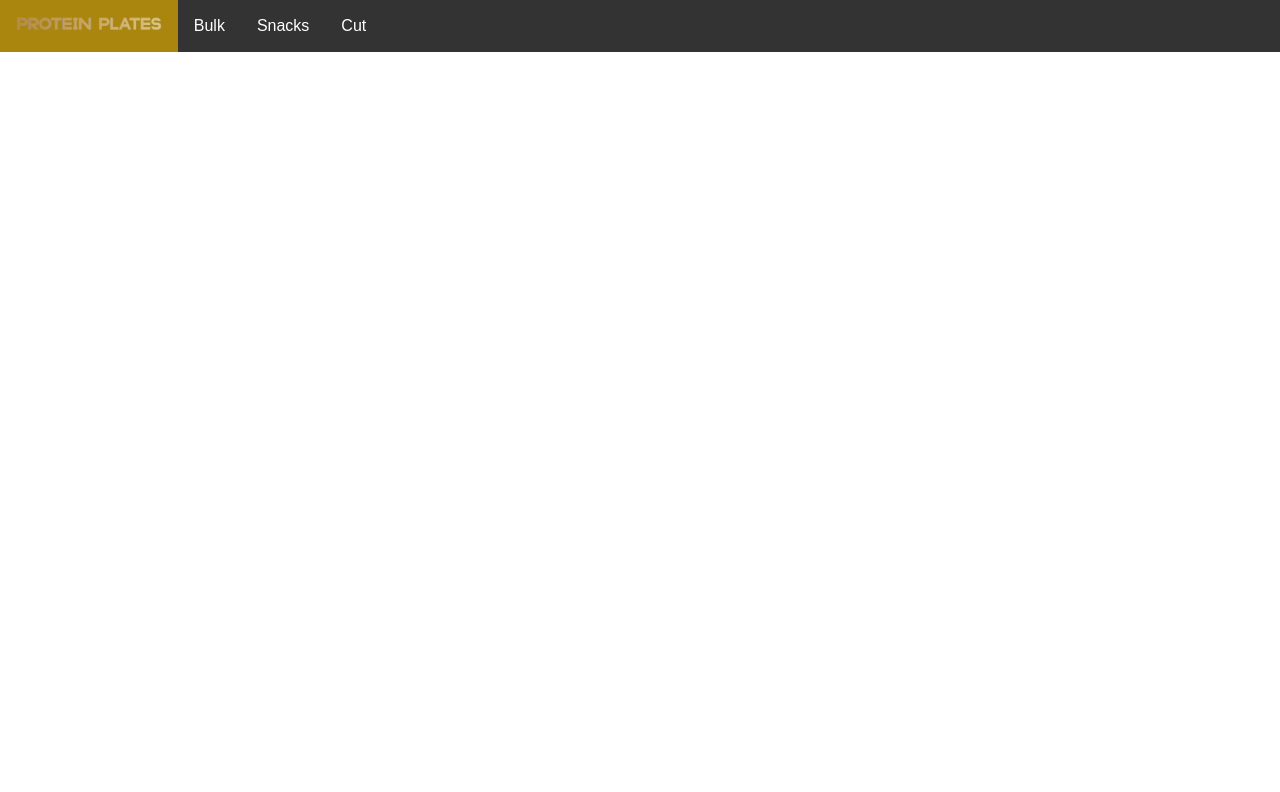
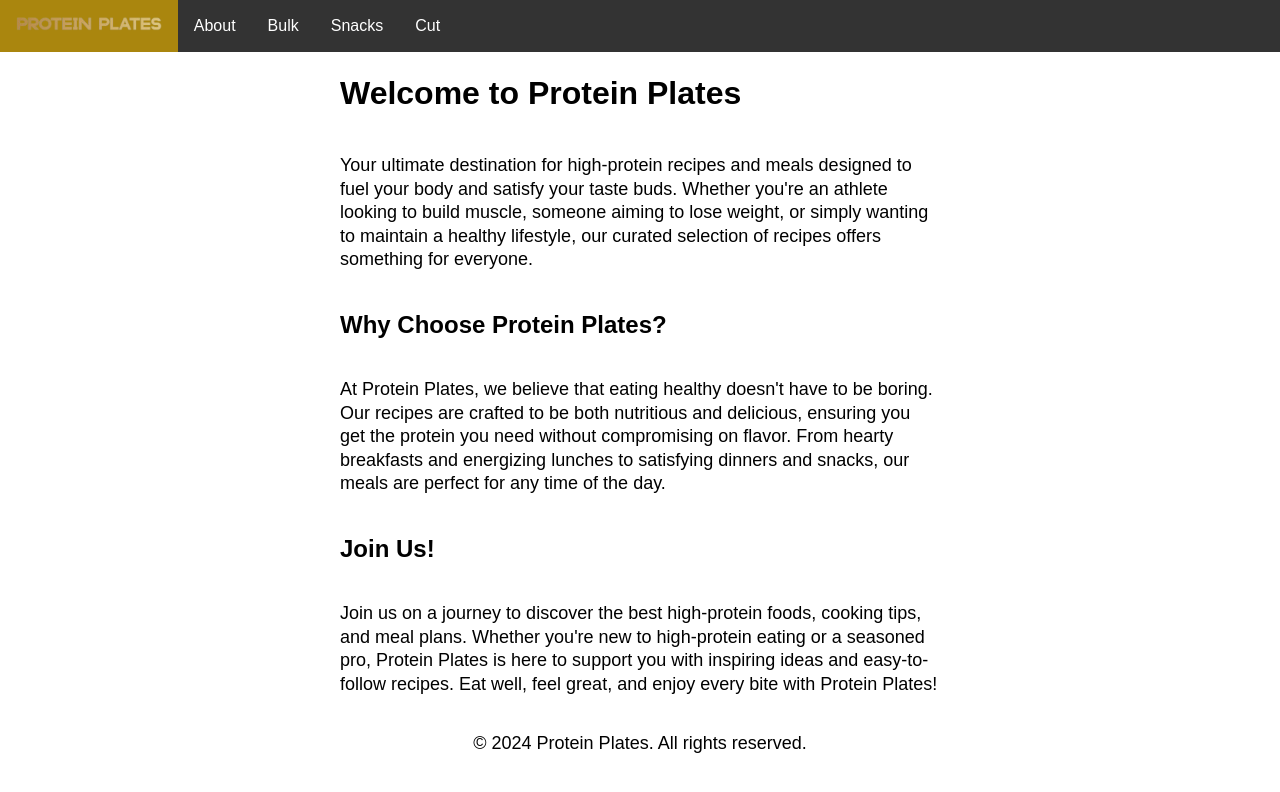
Before and after one commit to JarneDM/ProteinPlates, a React (Vite) app: page /pages/About in a window 1280 px wide. Before the commit this address had no page. Shown: the top 792 px of the page. Built offline with nearby package versions, Linux system fonts and the light colour scheme.

Commit message:
adding about section

```diff
--- a/src/App.css
+++ b/src/App.css
@@ -9,8 +9,8 @@ body{
   align-items: center;
 }
 
-p{
+/* p{
   font-size: xx-large;
   display: flex;
   justify-content: center;
-}
+} */
--- a/src/App.jsx
+++ b/src/App.jsx
@@ -6,6 +6,7 @@ import Home from './pages/Home.jsx';
 import Bulk from './pages/Bulk.jsx';
 import Snacks from './pages/Snacks.jsx';
 import Cut from './pages/Cut.jsx';
+import About from './pages/About.jsx';
 
 function App() {
   return (
@@ -15,6 +16,7 @@ function App() {
           <NavBar />
           <Routes>
             <Route exact path='/' element={<Home />} />
+            <Route path='/pages/About' element={<About />} />
             <Route path='/pages/Bulk' element={<Bulk />} />
             <Route path='/pages/Snacks' element={<Snacks />} />
             <Route path='/pages/Cut' element={<Cut />} />
--- /dev/null
+++ b/src/pages/About.css
@@ -0,0 +1,30 @@
+.font {
+  font-family: "Kanit", sans-serif;
+  font-weight: 500;
+  font-style: normal;;
+}
+
+.container{
+  width: 100%;
+  display: flex;
+  justify-content: center;
+  align-items: center;
+}
+
+.about {
+  /* font-family: rob; */
+  text-align: justify;
+  max-width: 600px;
+  line-height: 1.3;
+}
+
+.about p {
+  display: inline-block;
+  text-align: left;
+  font-size: large;
+}
+
+footer{
+  display: flex;
+  justify-content: center;
+}
--- /dev/null
+++ b/src/pages/About.jsx
@@ -0,0 +1,28 @@
+import React from 'react'
+import './About.css'
+
+function About() {
+  return (
+    <div className='container font'>
+      <div className="about">
+          <header className='title'>
+            <h1>Welcome to Protein Plates</h1>
+            <p>Your ultimate destination for high-protein recipes and meals designed to fuel your body and satisfy your taste buds. Whether you're an athlete looking to build muscle, someone aiming to lose weight, or simply wanting to maintain a healthy lifestyle, our curated selection of recipes offers something for everyone.</p>
+          </header>
+          <section className='section-one'>
+              <h2>Why Choose Protein Plates?</h2>
+              <p>At Protein Plates, we believe that eating healthy doesn't have to be boring. Our recipes are crafted to be both nutritious and delicious, ensuring you get the protein you need without compromising on flavor. From hearty breakfasts and energizing lunches to satisfying dinners and snacks, our meals are perfect for any time of the day.</p>
+          </section>
+          <section className='section-two'>
+              <h2>Join Us!</h2>
+              <p>Join us on a journey to discover the best high-protein foods, cooking tips, and meal plans. Whether you're new to high-protein eating or a seasoned pro, Protein Plates is here to support you with inspiring ideas and easy-to-follow recipes. Eat well, feel great, and enjoy every bite with Protein Plates!</p>
+          </section>
+          <footer>
+              <p>&copy; 2024 Protein Plates. All rights reserved.</p>
+          </footer>
+        </div>
+    </div>
+  )
+}
+
+export default About
--- a/src/pages/NavBar.jsx
+++ b/src/pages/NavBar.jsx
@@ -8,18 +8,21 @@ function NavBar() {
     <nav className="nav-bar">
       <ul>
         <li id="logo">
-          <Link to="/">
+          <Link to={"/"}>
             <img src={logo} height="15px" alt="sentence logo" />
           </Link>
         </li>
         <li>
-          <Link to="/pages/Bulk">Bulk</Link>
+          <Link to={"/pages/About"}>About</Link>
         </li>
         <li>
-          <Link to="/pages/Snacks">Snacks</Link>
+          <Link to={"/pages/Bulk"}>Bulk</Link>
         </li>
         <li>
-          <Link to="/pages/Cut">Cut</Link>
+          <Link to={"/pages/Snacks"}>Snacks</Link>
+        </li>
+        <li>
+          <Link to={"/pages/Cut"}>Cut</Link>
         </li>
       </ul>
     </nav>
```
